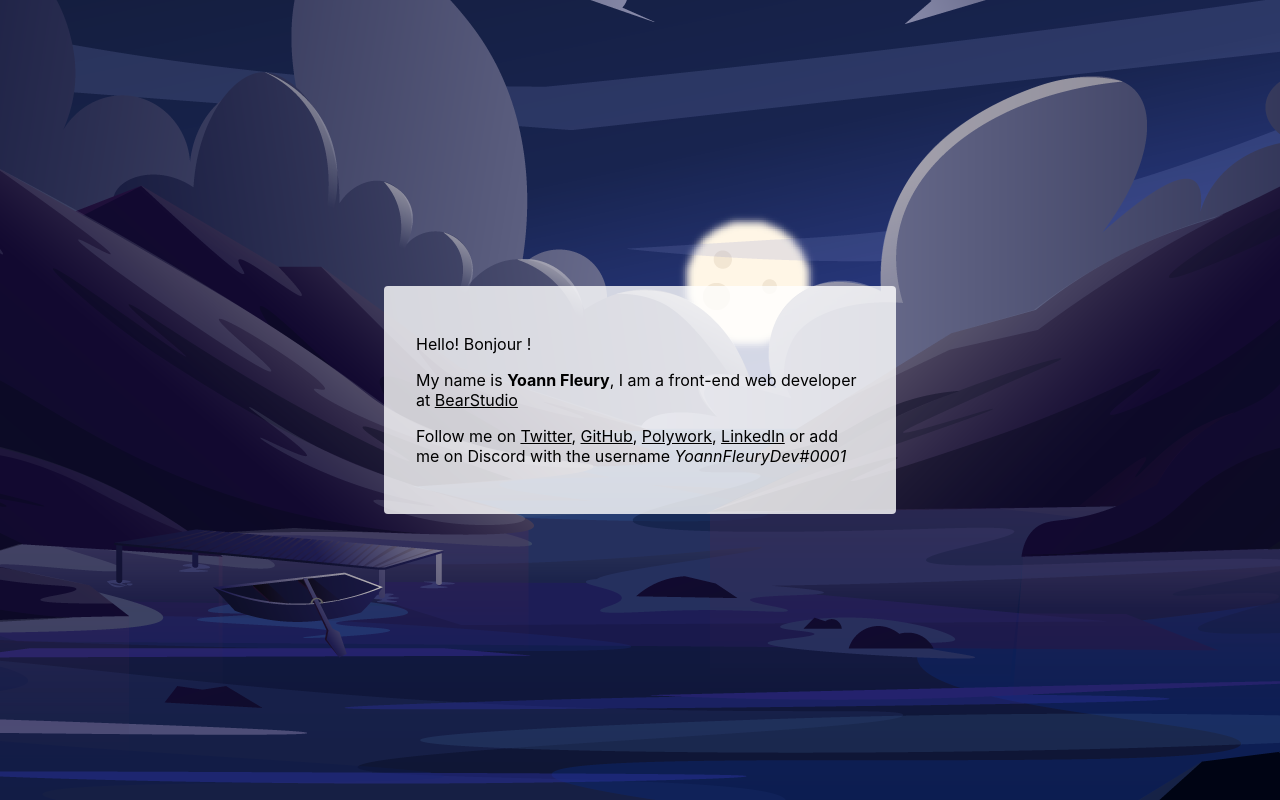
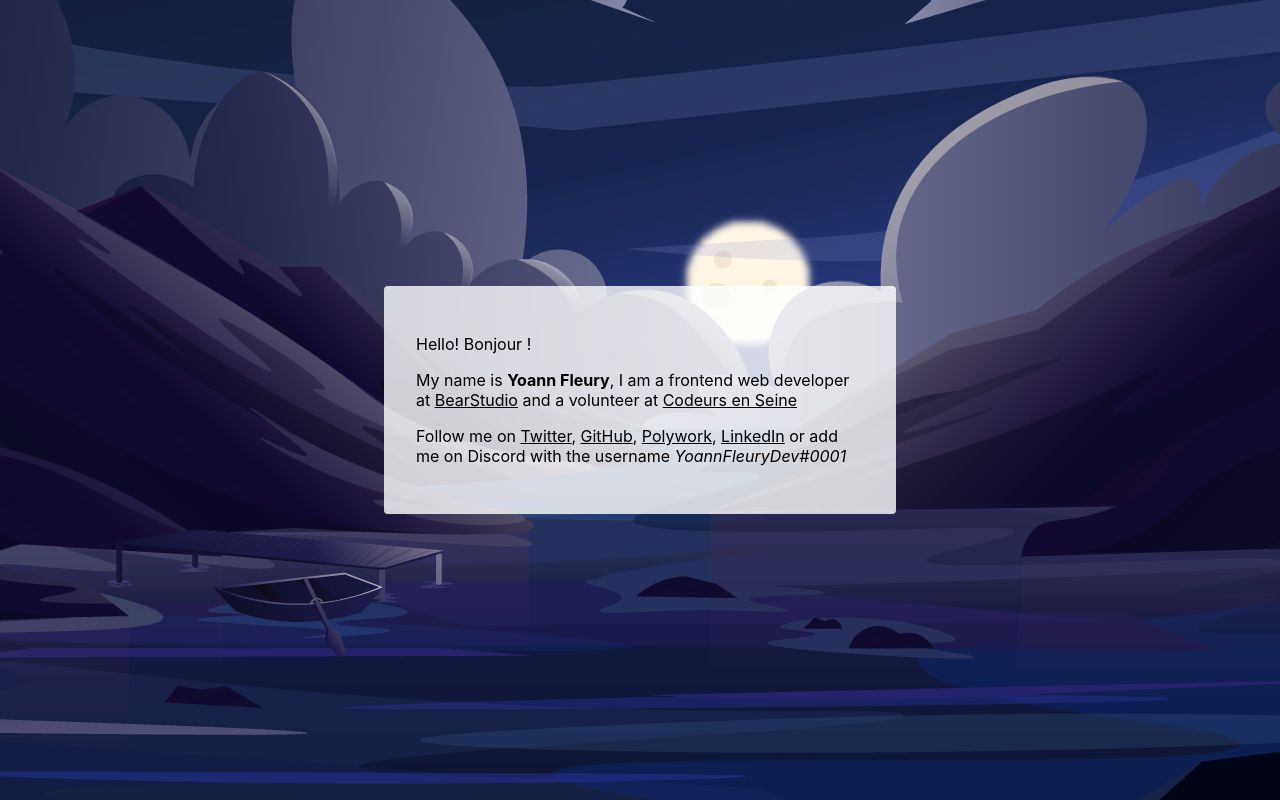
Before and after one commit to yoannfleurydev/yoannfleury.dev, a Next.js app: page / in a window 1280 px wide. Built offline with nearby package versions, Linux system fonts and the light colour scheme.

Commit message:
feat: add info about codeurs en seine

```diff
--- a/pages/index.tsx
+++ b/pages/index.tsx
@@ -47,10 +47,24 @@ const Home: NextPage<HomeProps> = ({ hours }) => {
       <div className={styles.card}>
         <p>Hello! Bonjour !</p>
         <p>
-          My name is <strong>Yoann Fleury</strong>, I am a front-end web
+          My name is <strong>Yoann Fleury</strong>, I am a frontend web
           developer at{" "}
-          <a href="https://www.bearstudio.fr" title="BearStudio's main page">
+          <a
+            href="https://www.bearstudio.fr"
+            title="BearStudio's main page"
+            target="_blank"
+            rel="noreferrer"
+          >
             BearStudio
+          </a>{" "}
+          and a volunteer at{" "}
+          <a
+            href="https://www.codeursenseine.com"
+            title="Codeurs en Seine website, a french association"
+            target="_blank"
+            rel="noreferrer"
+          >
+            Codeurs en Seine
           </a>
         </p>
         <p>
@@ -58,6 +72,8 @@ const Home: NextPage<HomeProps> = ({ hours }) => {
           <a
             href="https://twitter.com/yoannfleurydev"
             title="Yoann Fleury's Twitter profile"
+            target="_blank"
+            rel="noreferrer"
           >
             Twitter
           </a>
@@ -65,6 +81,8 @@ const Home: NextPage<HomeProps> = ({ hours }) => {
           <a
             href="https://github.com/yoannfleurydev"
             title="Yoann Fleury's GitHub profile"
+            target="_blank"
+            rel="noreferrer"
           >
             GitHub
           </a>
@@ -72,6 +90,8 @@ const Home: NextPage<HomeProps> = ({ hours }) => {
           <a
             href="https://changelog.yoannfleury.dev"
             title="Yoann Fleury's Polywork page"
+            target="_blank"
+            rel="noreferrer"
           >
             Polywork
           </a>
@@ -79,6 +99,8 @@ const Home: NextPage<HomeProps> = ({ hours }) => {
           <a
             href="https://www.linkedin.com/in/yoannfleurydev/"
             title="Yoann Fleury's LinkedIn profile"
+            target="_blank"
+            rel="noreferrer"
           >
             LinkedIn
           </a>{" "}
```
